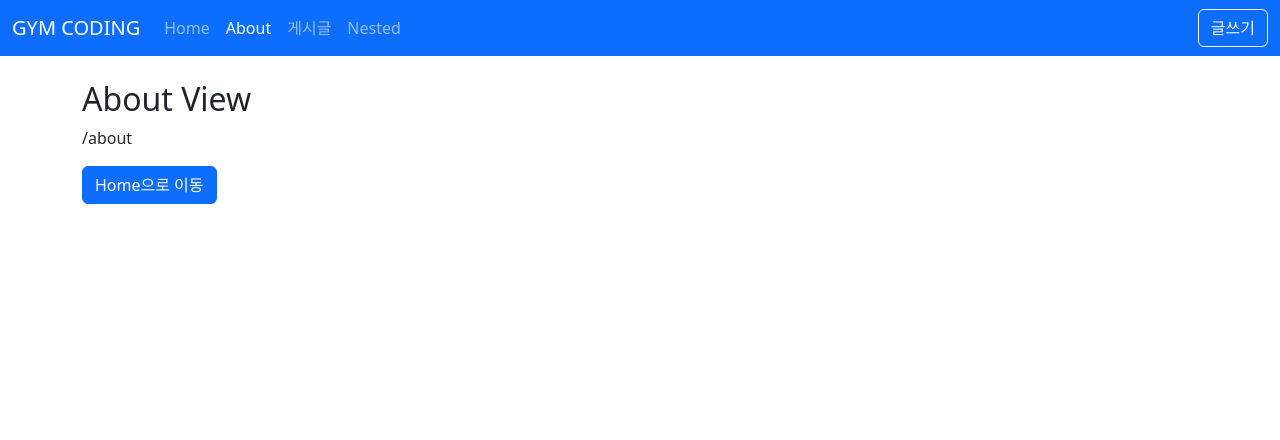
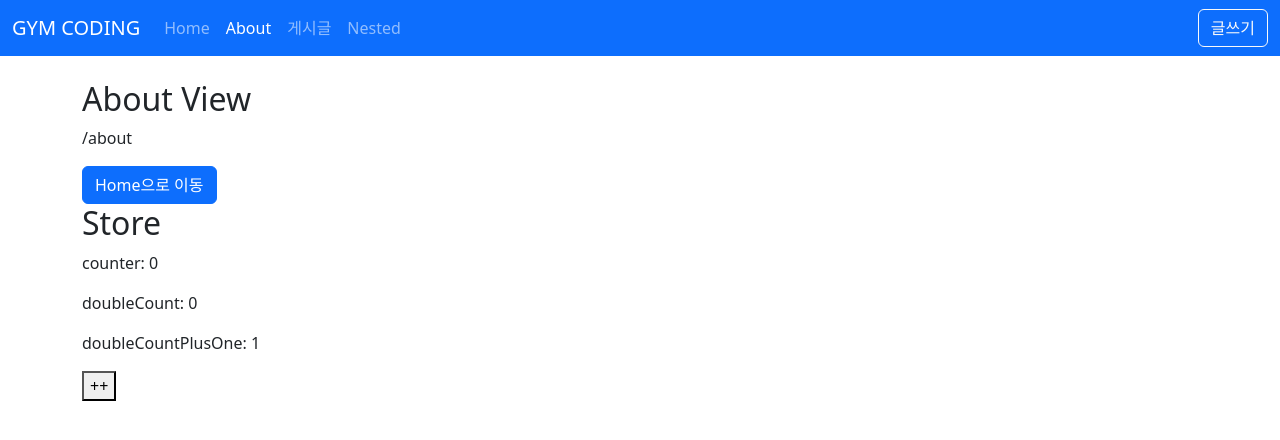
Before and after one commit to sungkuk5420/vue3-basic, a Vue app: page /about in a window 1280 px wide. Shown: the top 440 px of the page. Built offline with nearby package versions, Linux system fonts and the light colour scheme.

Commit message:
Pinia 기초 : state, getters, actions

```diff
--- a/package.json
+++ b/package.json
@@ -14,6 +14,7 @@
     "axios": "^1.4.0",
     "bootstrap": "^5.3.0",
     "dayjs": "^1.11.9",
+    "pinia": "^2.1.6",
     "vue": "^3.3.4",
     "vue-router": "^4.2.4"
   },
--- a/src/main.js
+++ b/src/main.js
@@ -4,6 +4,7 @@
 import router from '@/router';
 import globalDirectives from './plugins/global-directives';
 import dayjs from './plugins/dayjs';
+import { createPinia } from 'pinia';
 // import focus from '@/directives/focus';
 // import globalComponents from '@/plugins/global-components';
 
@@ -13,6 +14,7 @@
 app.use(router);
 app.use(globalDirectives);
 app.use(dayjs);
+app.use(createPinia());
 app.mount('#app');
 import 'bootstrap/dist/js/bootstrap.js';
 
--- /dev/null
+++ b/src/stores/counter.js
@@ -0,0 +1,18 @@
+import { defineStore } from 'pinia';
+
+export const useCounterStore = defineStore('counter', {
+	state: () => ({
+		counter: 0,
+	}),
+	getters: {
+		doubleCount: state => state.counter * 2,
+		doubleCountPlusOne() {
+			return this.doubleCount + 1;
+		},
+	},
+	actions: {
+		increment() {
+			this.counter++;
+		},
+	},
+});
--- a/src/views/AboutView.vue
+++ b/src/views/AboutView.vue
@@ -5,14 +5,25 @@
 		<button class="btn btn-primary" @click="$router.push('/')">
 			Home으로 이동
 		</button>
+		<h2>Store</h2>
+		<p>counter: {{ counter }}</p>
+		<p>doubleCount: {{ doubleCount }}</p>
+		<p>doubleCountPlusOne: {{ doubleCountPlusOne }}</p>
+		<button @click="increment">++</button>
 	</div>
 </template>
 
 <script setup>
 import { useRoute } from 'vue-router';
+import { useCounterStore } from '../stores/counter';
+import { storeToRefs } from 'pinia';
 
 const route = useRoute();
 console.log('route.path: ', route.path);
+
+const store = useCounterStore();
+const { counter, doubleCount, doubleCountPlusOne } = storeToRefs(store);
+const { increment } = store;
 </script>
 
 <style lang="scss" scoped></style>
```
Also changed, not shown: 1 other file (tests, documents, lock files or other folders).
